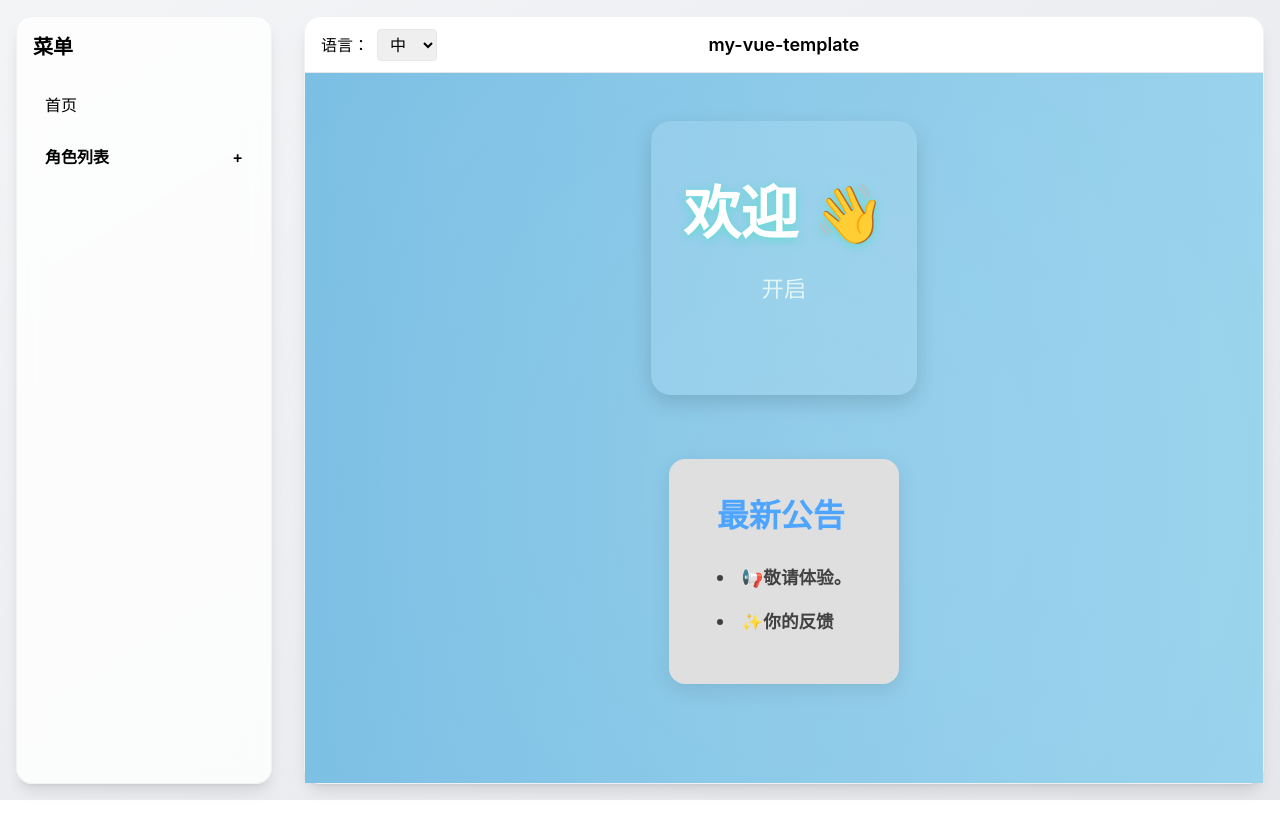
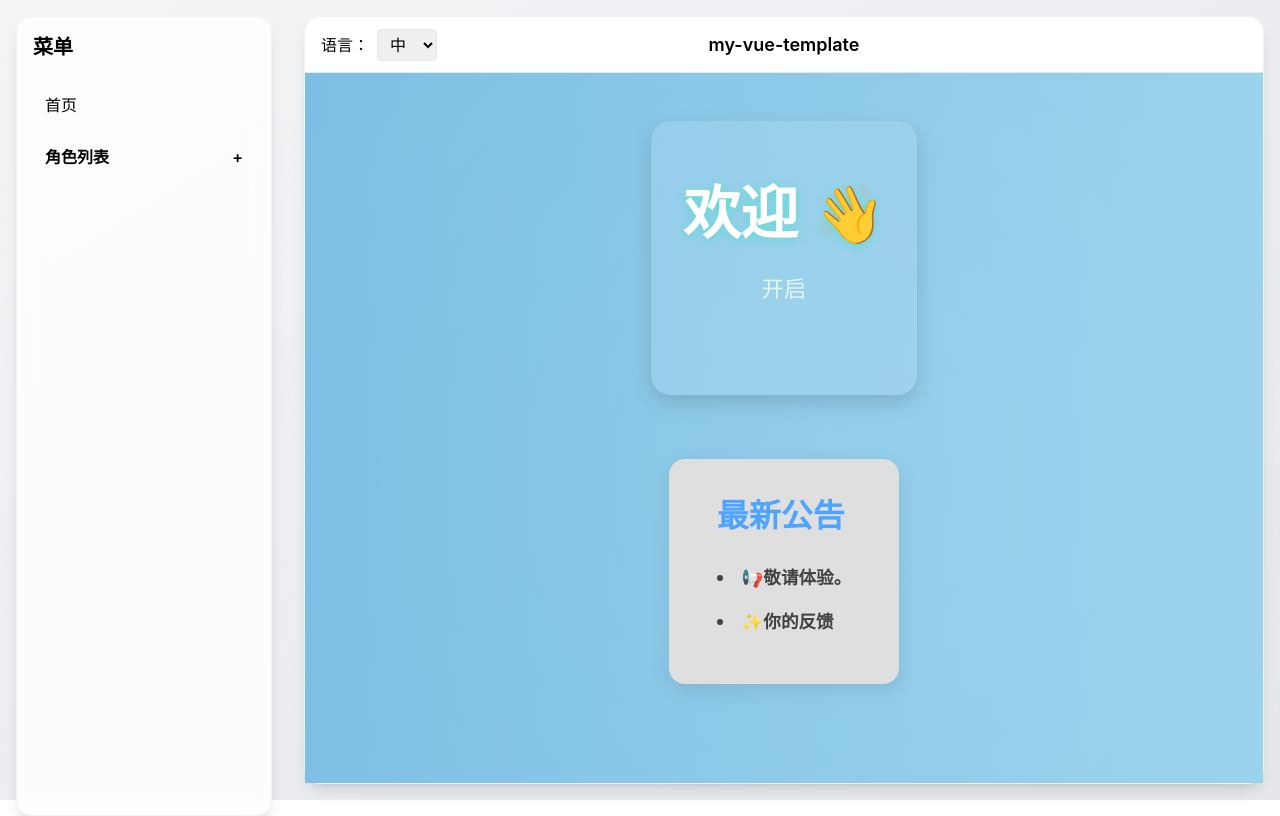
Before and after one commit to Zephyr-Wach/MVT, a Vue app: page / in a window 1280 px wide. Built offline with nearby package versions, Linux system fonts and the light colour scheme.

Commit message:
Update Sidebar.vue

```diff
--- a/src/layouts/Sidebar.vue
+++ b/src/layouts/Sidebar.vue
@@ -54,9 +54,9 @@ const fetchChildrenData = async (item: any) => {
 
 <template>
   <aside
-      class="bg-white/70 backdrop-blur-md border-r border-gray-200 w-64 p-4 flex flex-col"
-      :class="{ 'hidden md:flex': !isMobile }"
-  >
+   class="bg-white/70 backdrop-blur-md border-r border-gray-200 w-64 p-4 flex flex-col overflow-y-auto h-screen"
+   :class="{ 'hidden md:flex': !isMobile }"
+ >
     <h2 class="text-xl font-semibold mb-6">{{ t("menu") }}</h2>
     <nav class="flex flex-col gap-3">
       <template v-for="item in sideBar" :key="item.id">
```
